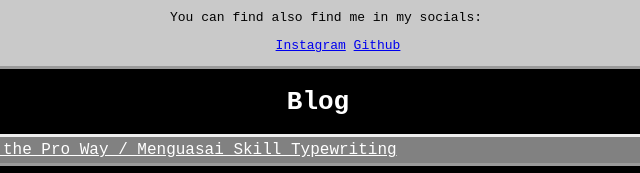
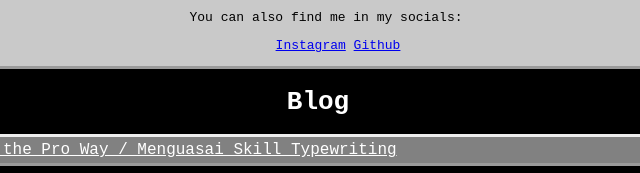
Before and after one commit to aaatharazizzz/aaatharazizzz.github.io, a plain HTML site: page index.html in a window 1280 px wide. Shown: the part 908-1081 px from the top of the page, 322-962 px from the left. Drawn offline with Linux system fonts and the light colour scheme.

Commit message:
typo fix

```diff
--- a/index.html
+++ b/index.html
@@ -65,7 +65,7 @@
                     <textarea name="message" rows="4" cols="30"></textarea><br>
                     <input type="submit" value="Submit">
                 </form>
-                <p> You can find also find me in my socials: </p>
+                <p> You can also find me in my socials: </p>
                 <ul id="horizontallist" style="margin-left: auto; margin-right: auto;">
                     <li><a href="https://www.instagram.com/athar_rengginang/">Instagram</a></li>
                     <li><a href="https://github.com/aaatharazizzz">Github</a></li>
```
